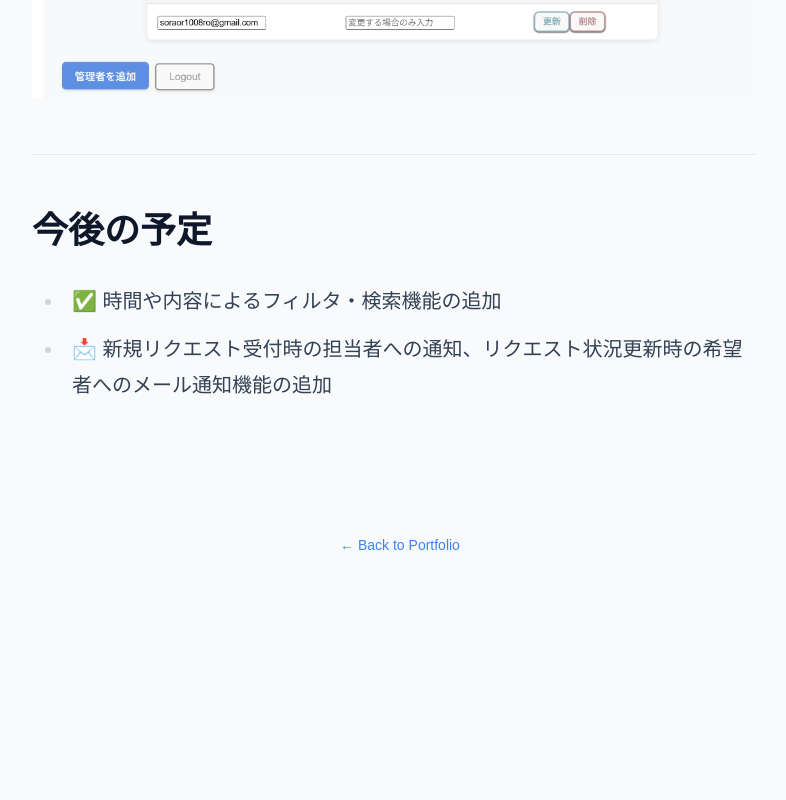
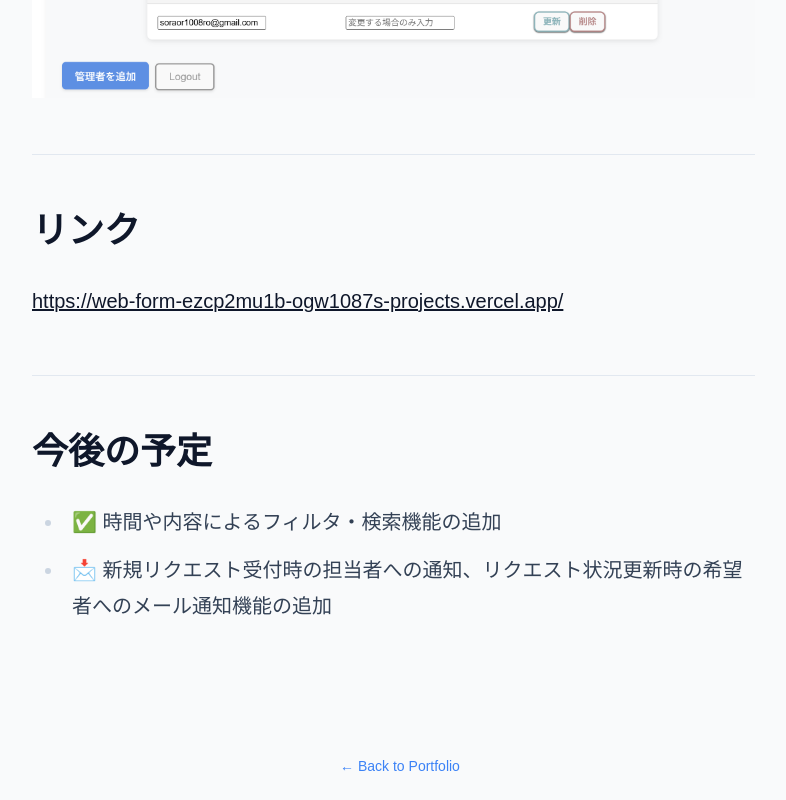
Before and after one commit to ogw1087/portfolio, a website: page tools/webform.html in a window 1280 px wide. Shown: the part 3362-4162 px from the top of the page, without its empty margins (240-1026 px from the left). Before the commit the page ends 3941 px from the top, so only its background shows below. Drawn offline with Linux system fonts and the light colour scheme; a web font is replaced by a local one.

Commit message:
リンクを追加したhtmlを再生成

```diff
--- a/tools/webform.html
+++ b/tools/webform.html
@@ -48,6 +48,9 @@
 <p>各要素の編集が可能</p>
 <p><img src="../assets/img/form/3.png" alt="スクリーンショット3"></p>
 <hr>
+<h2>リンク</h2>
+<p><a href="https://web-form-ezcp2mu1b-ogw1087s-projects.vercel.app/">https://web-form-ezcp2mu1b-ogw1087s-projects.vercel.app/</a></p>
+<hr>
 <h2>今後の予定</h2>
 <ul>
 <li>✅ 時間や内容によるフィルタ・検索機能の追加</li>
```
Also changed, not shown: tools/apex-stats-bot.html (+3 -0 lines), tools/portfolio.html (+3 -0 lines).
